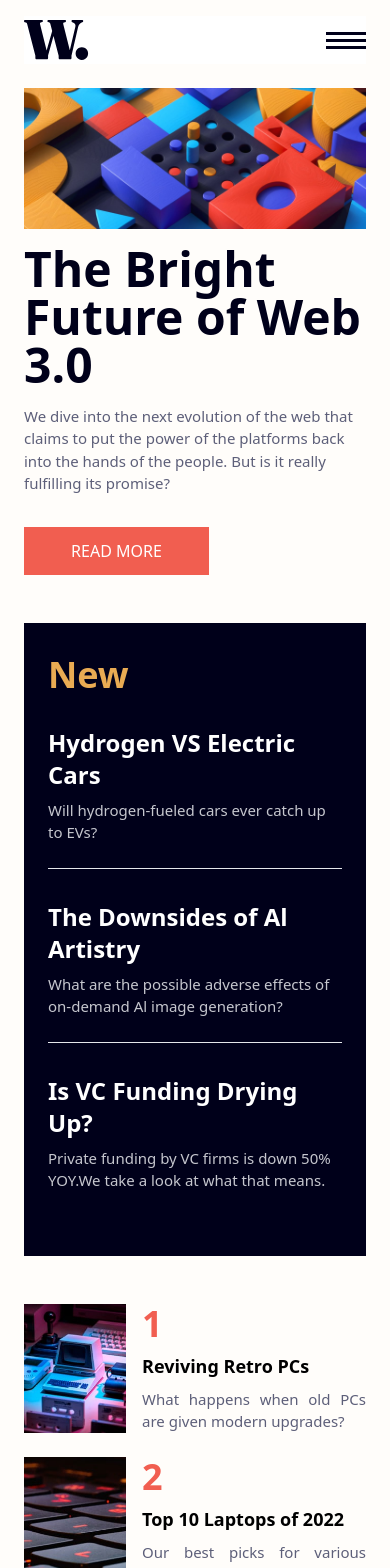
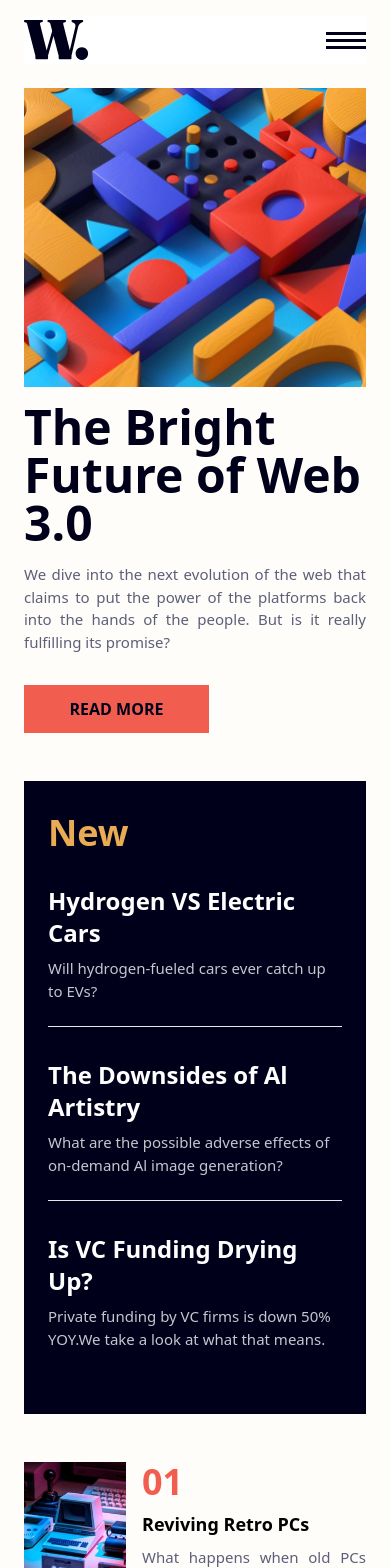
Before and after one commit to valeriandwi/news-homepage-frontend-mentor, a Vue app: page / in a window 390 px wide. Shown: the top 1568 px of the page. Built offline with nearby package versions, Linux system fonts and the light colour scheme.

Commit message:
Add optimized image on banner

```diff
--- a/src/layouts/MainLayout/MainLayout.vue
+++ b/src/layouts/MainLayout/MainLayout.vue
@@ -1,14 +1,15 @@
 <template>
   <MobileMenu :isDrawerOpen="isDrawerOpen" :closeDrawer="closeDrawer" />
   <div
-    class="py-16 max-md:pt-4 max-md:pb-16 px-24 max-md:px-6 bg-off-white-color"
+    class="py-16 max-md:pt-4 max-md:pb-16 px-24 max-md:px-6 bg-off-white-color flex flex-col items-center"
   >
     <NavBar v-if="!isMobile()" />
     <MobileNavBar v-if="isMobile()" :onDrawerOpen="openDrawer" />
-
-    <slot>
-      <main>Children Component</main>
-    </slot>
+    <div class="max-w-[1440px]">
+      <slot>
+        <main>Children Component</main>
+      </slot>
+    </div>
   </div>
 </template>
 
--- a/src/layouts/MainLayout/MobileMenu/MobileMenu.vue
+++ b/src/layouts/MainLayout/MobileMenu/MobileMenu.vue
@@ -17,7 +17,7 @@
       }"
       tabindex="-1"
     >
-      <div class="fixed top-4 right-4 justify-end">
+      <div class="fixed top-8 right-8 justify-end">
         <img
           src="@/assets/icons/icon-menu-close.svg"
           alt="icon-menu"
--- a/src/pages/HomePage/HeroSection/HeroSection.vue
+++ b/src/pages/HomePage/HeroSection/HeroSection.vue
@@ -1,27 +1,29 @@
 <template>
-  <img
-    class="w-full"
-    src="@/assets/images/image-web-3-desktop.jpg"
-    alt="banner"
-  />
+  <img class="w-full" :src="require(`@/${getOptimizedImage()}`)" alt="banner" />
   <div
     class="grid grid-cols-2 gap-8 mt-8 max-md:flex max-md:flex-col max-md:gap-4 max-md:mt-4"
   >
-    <h2 class="font-bold text-5xl w-full text-secondary-color">
+    <h2 class="font-bold text-5xl text-secondary-color">
       The Bright Future of Web 3.0
     </h2>
     <div>
-      <p class="text-dark-grayish-color text-paragraph">
+      <p class="text-dark-grayish-color text-paragraph text-justify">
         We dive into the next evolution of the web that claims to put the power
         of the platforms back into the hands of the people. But is it really
         fulfilling its promise?
       </p>
       <button
-        class="hover:bg-secondary-color bg-primary-color text-white w-[185px] h-12 mt-8"
+        class="hover:bg-secondary-color hover:text-white bg-primary-color font-bold text-secondary-color w-[185px] h-12 mt-8"
       >
         READ MORE
       </button>
     </div>
   </div>
 </template>
-<script></script>
+<script setup>
+import { isMobile } from "@/utils/isMobile";
+
+const getOptimizedImage = () => {
+  return `assets/images/${isMobile() ? "mobile" : "desktop"}/image-web-3.jpg`;
+};
+</script>
--- a/src/pages/HomePage/HomePage.vue
+++ b/src/pages/HomePage/HomePage.vue
@@ -2,7 +2,7 @@
   <MainLayout>
     <div class="py-12 max-md:py-0">
       <div
-        class="grid grid-cols-3 gap-6 max-md:flex max-md:flex-col max-md:space-y-6"
+        class="grid grid-cols-3 gap-6 max-lg:flex max-lg:flex-col max-lg:space-y-6"
       >
         <div class="col-span-2">
           <HeroSection />
--- a/src/pages/HomePage/RelatedArticles/RelatedArticles.vue
+++ b/src/pages/HomePage/RelatedArticles/RelatedArticles.vue
@@ -1,6 +1,6 @@
 <template>
   <div
-    class="grid grid-cols-3 gap-8 mt-12 max-md:flex max-md:flex-col max-md:gap-6"
+    class="grid grid-cols-3 gap-8 mt-12 max-lg:flex max-lg:flex-col max-lg:gap-6"
   >
     <div
       class="flex flex-row space-x-4"
@@ -14,7 +14,9 @@
         width="102px"
       />
       <div class="flex flex-col space-y-2">
-        <p class="text-4xl font-bold text-primary-color">{{ index + 1 }}</p>
+        <p class="text-4xl font-bold text-primary-color">
+          {{ "0" + (index + 1) }}
+        </p>
         <p
           class="text-lg font-bold hover:text-primary-color hover:cursor-pointer"
         >
--- a/src/utils/isMobile.js
+++ b/src/utils/isMobile.js
@@ -1,3 +1,3 @@
 export const isMobile = () => {
-  return window.innerWidth < 500;
+  return window.innerWidth > 320 && window.innerWidth < 767;
 };
```
Also changed, not shown: src/assets/images/desktop/image-web-3.jpg (renamed from src/assets/images/image-web-3-desktop.jpg), src/assets/images/mobile/image-web-3.jpg (added).
